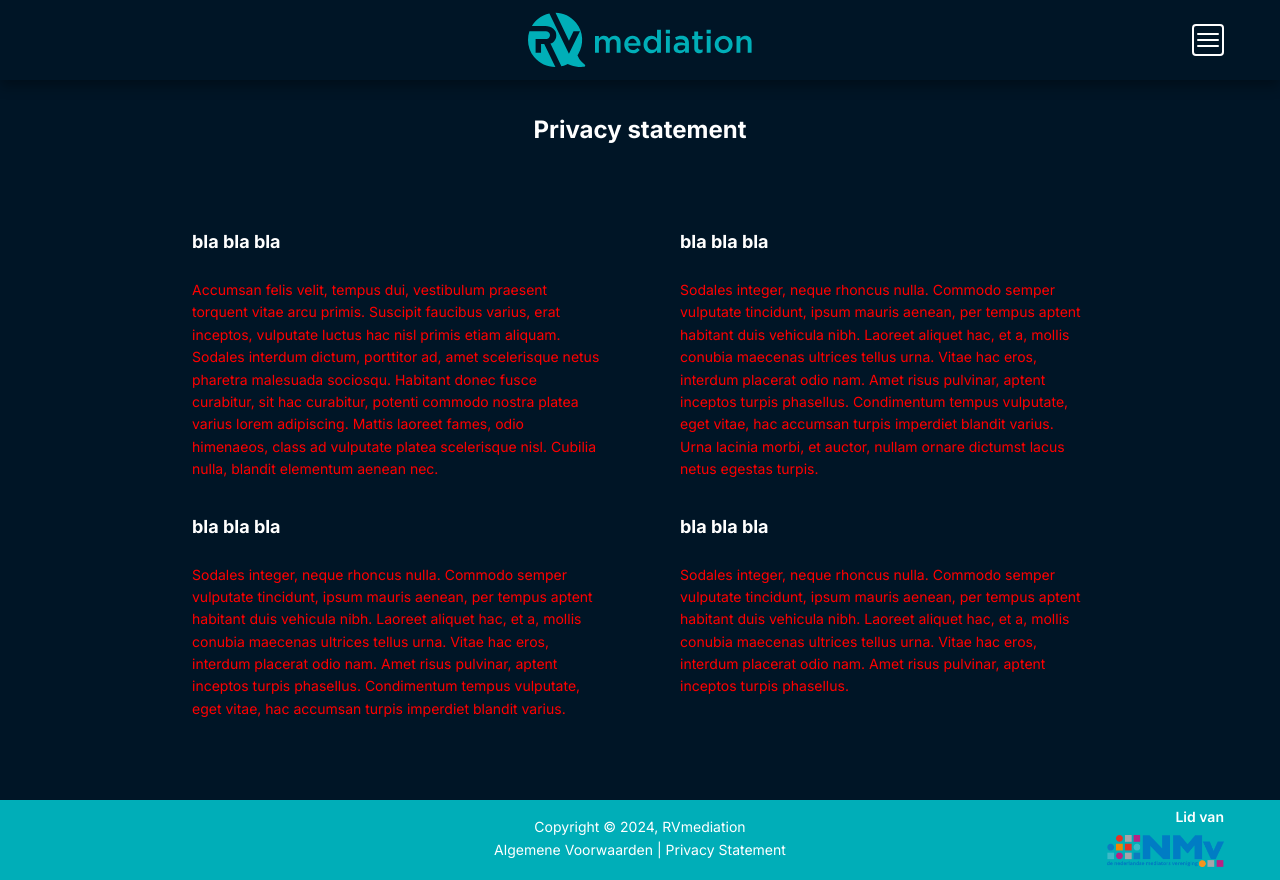
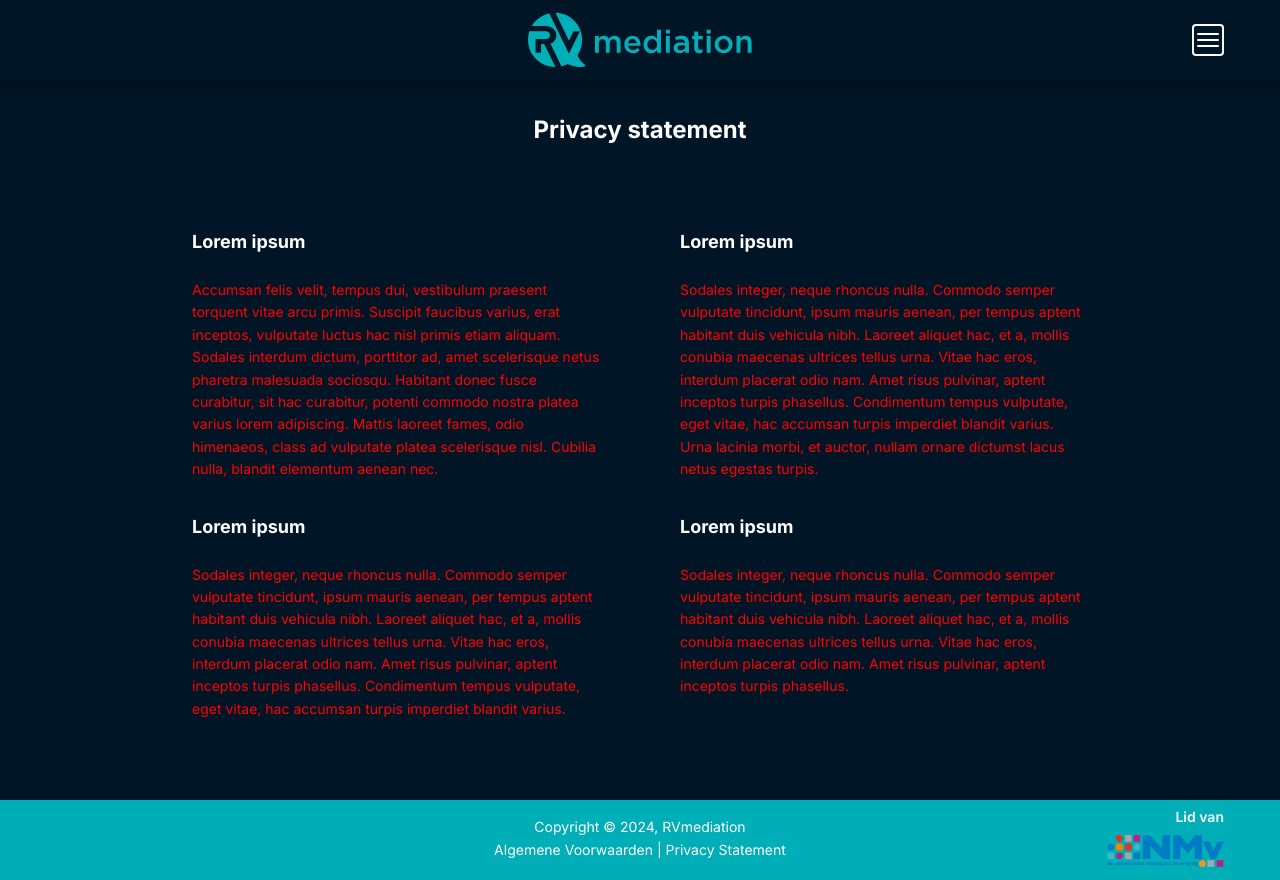
Before and after one commit to sanneVB/rvmediation, a Vue app: page /privacystatement in a window 1280 px wide. Built offline with nearby package versions, Linux system fonts and the light colour scheme.

Commit message:
add new review and change headings in privacy statement

```diff
--- a/src/components/TestimonialsPage.vue
+++ b/src/components/TestimonialsPage.vue
@@ -30,11 +30,11 @@ export default {
           "Rob is een vriendelijke en geduldige man. De samenwerking die ik met hem gehad heb, was heel fijn. Hij nam de tijd en energie om me nieuwe dingen te leren. Daarbij legde hij alles goed uit zodat ik het begreep. Zijn eerlijkheid en aanmoediging zijn de dingen die ik het meest heb gewaardeerd. Hij geeft je de energie die je nodig hebt en ziet wanneer de rust van toepassing is."
         },
         {
-          name: "Danielle",
-          residence: "Amsterdam",
+          name: "anoniem",
+          residence: "",
           date: "01-01-1970",
           reviewText:
-          '<span style="color: red">Lorem ipsum dolor sit amet.</span>'
+          'Het samenwerken met Rob was zeer prettig en ongedwongen, eerlijk en respectvol naar elkaar toe. Hij is heel doel- en oplossingsgericht.'
         },
         {
           name: "Sjors",
--- a/src/views/PrivacyStatementView.vue
+++ b/src/views/PrivacyStatementView.vue
@@ -5,7 +5,7 @@
       <h1>Privacy statement</h1>
       <div class="page-container__content">
         <div>
-          <h2>bla bla bla</h2>
+          <h2>Lorem ipsum</h2>
           <p>
             Accumsan felis velit, tempus dui, vestibulum praesent torquent vitae
             arcu primis. Suscipit faucibus varius, erat inceptos, vulputate
@@ -16,7 +16,7 @@
             himenaeos, class ad vulputate platea scelerisque nisl. Cubilia
             nulla, blandit elementum aenean nec.
           </p>
-          <h2>bla bla bla</h2>
+          <h2>Lorem ipsum</h2>
           <p>
             Sodales integer, neque rhoncus nulla. Commodo semper vulputate
             tincidunt, ipsum mauris aenean, per tempus aptent habitant duis
@@ -28,7 +28,7 @@
           </p>
         </div>
         <div>
-          <h2>bla bla bla</h2>
+          <h2>Lorem ipsum</h2>
           <p>
             Sodales integer, neque rhoncus nulla. Commodo semper vulputate
             tincidunt, ipsum mauris aenean, per tempus aptent habitant duis
@@ -39,7 +39,7 @@
             varius. Urna lacinia morbi, et auctor, nullam ornare dictumst lacus
             netus egestas turpis.
           </p>
-          <h2>bla bla bla</h2>
+          <h2>Lorem ipsum</h2>
           <p>
             Sodales integer, neque rhoncus nulla. Commodo semper vulputate
             tincidunt, ipsum mauris aenean, per tempus aptent habitant duis
```
